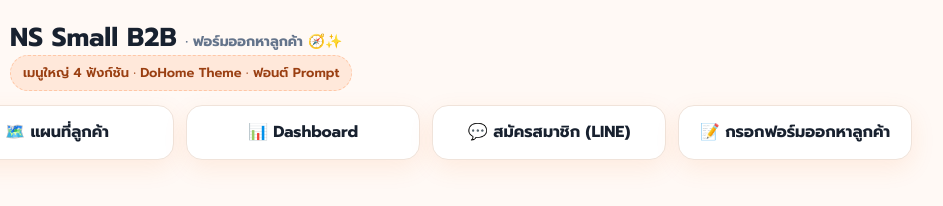
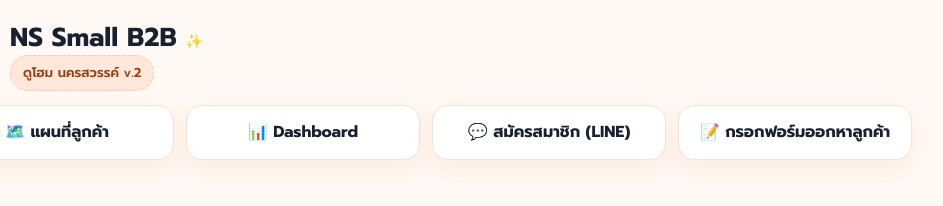
Before and after one commit to M4x7p/NsSmallB2B, a plain HTML site: page index.html in a window 1280 px wide. Shown: the full height of the page, 214-1157 px from the left. Drawn offline with Linux system fonts and the light colour scheme; some packages are replaced by stand-ins of ours.

Commit message:
Update index.html

```diff
--- a/index.html
+++ b/index.html
@@ -3,7 +3,7 @@
 <head>
   <meta charset="utf-8" />
   <meta name="viewport" content="width=device-width, initial-scale=1" />
-  <title>NS Small B2B · DoHome</title>
+  <title>NS Small B2B</title>
 
   <!-- ฟอนต์ + ธีม -->
   <link rel="preconnect" href="https://fonts.googleapis.com">
@@ -62,8 +62,8 @@
   <header>
     <div class="brand"><img src="assets/dohome_logo.jpg" alt="DoHome logo"></div>
     <div>
-      <h1>NS Small B2B <span class="tag">· ฟอร์มออกหาลูกค้า 🧭✨</span></h1>
-      <div class="ribbon">เมนูใหญ่ 4 ฟังก์ชัน · DoHome Theme · ฟอนต์ Prompt</div>
+      <h1>NS Small B2B <span class="tag">✨</span></h1>
+      <div class="ribbon"> ดูโฮม นครสวรรค์ v.2 </div>
     </div>
   </header>
 
```
